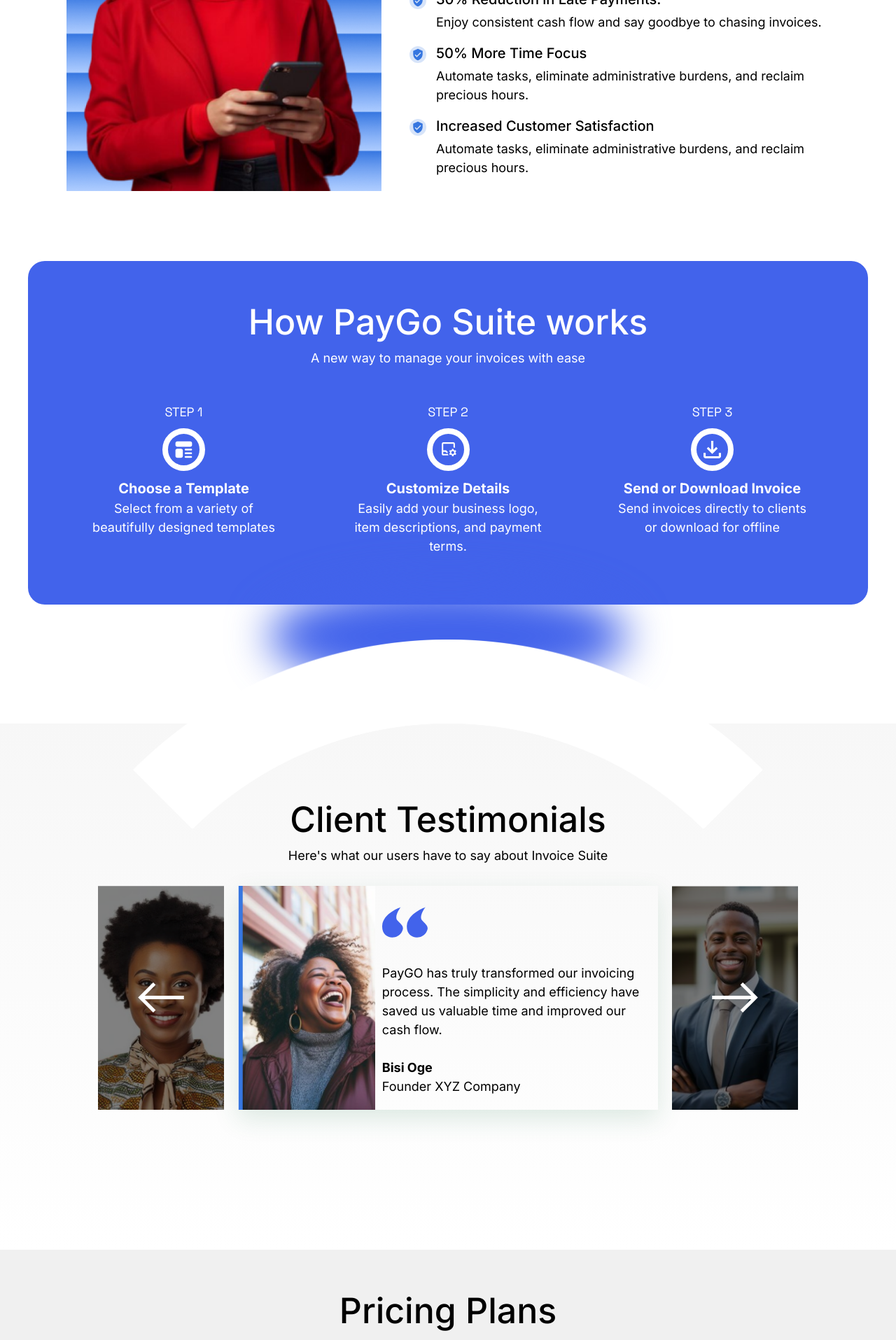
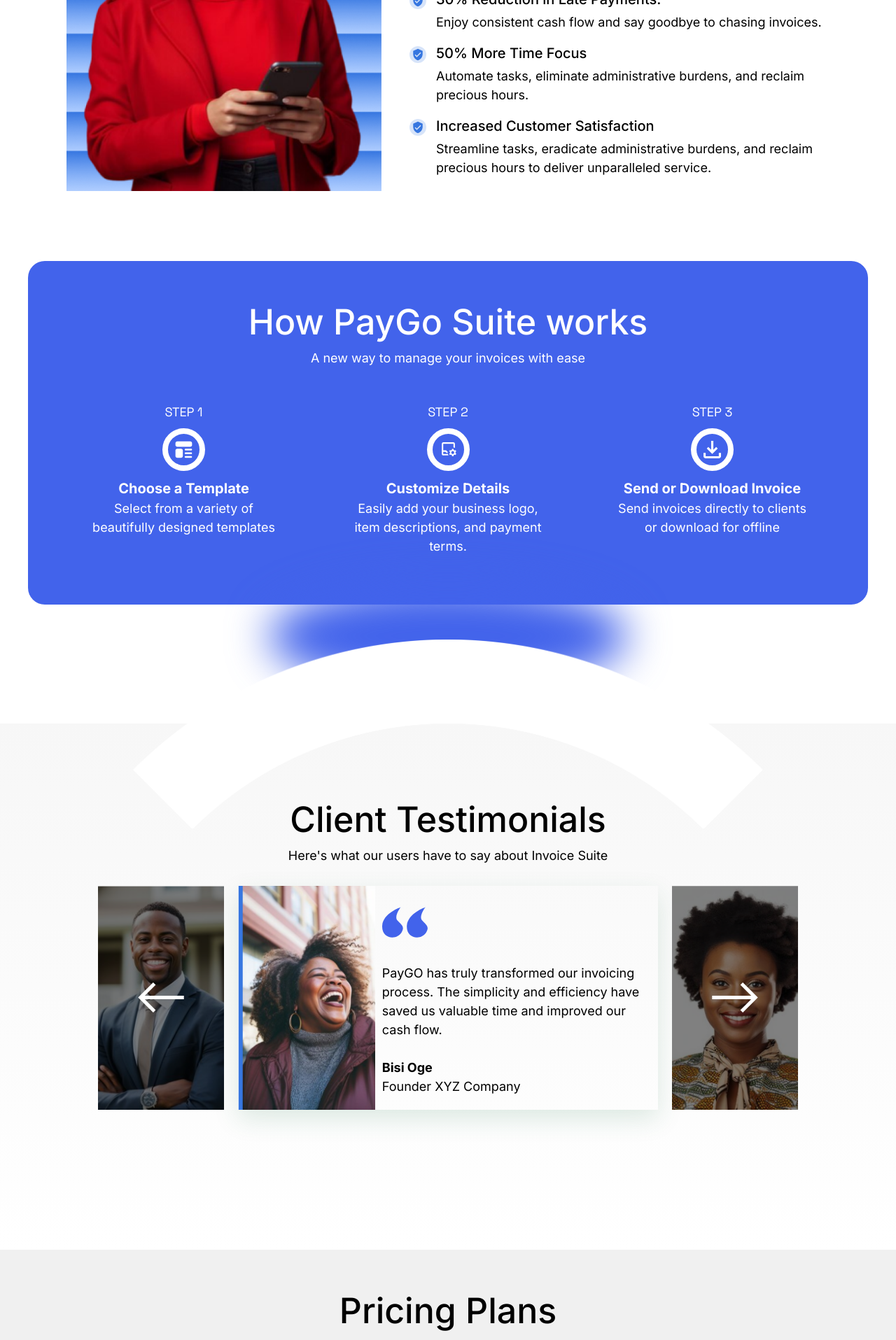
Before and after one commit to De-Project-Company/Paygo-React, a React (Vite) app: page / in a window 1280 px wide. Shown: the part 1676-3591 px from the top of the page at 70% size. Built offline with nearby package versions, Linux system fonts and the light colour scheme.

Commit message:
refactor(homepage): add testimonials pagination function

```diff
--- a/src/pages/index.tsx
+++ b/src/pages/index.tsx
@@ -1,81 +1,43 @@
 import clsx from 'clsx';
 
 import Header from '../components/header/header';
+import SvgIcon from '../components/svg-icon/svg-icon';
+import Footer from '../components/footer/footer';
 
 import commonStyles from '../styles/common.module.css';
 import homePageStyles from '../styles/home.module.css';
-import SvgIcon from '../components/svg-icon/svg-icon';
-import { ISvgIconNameTypes } from '../types/svg-icon-type';
-import Footer from '../components/footer/footer';
+import { benefits, features, howItWorks, testimonialData } from '../data/home-page-data';
+import { useState } from 'react';
+import { ITestimonialTypes } from '../types/home-page-data-types';
 
-interface IDataProps {
-  icon: ISvgIconNameTypes;
-  title: string;
-  description: string;
-}
-
-const features: IDataProps[] = [
-  {
-    title: 'Easy Invoice Creation',
-    description:
-      'Invoicing has never been so simple. With our easy-to-use interface and powerful features, you can create and manage invoices with ease',
-    icon: 'create',
-  },
-  {
-    title: 'Real-time updates',
-    description:
-      "With real-time updates, you'll always have the most up- to - date information at your fingertips.You'll be able to track payments manage client information, and view invoice statuses instantly",
-    icon: 'notification',
-  },
-  {
-    title: 'Customizable Templates',
-    description:
-      'With Invoice Suite, you can create beautiful invoices that showcase your unique brand personality. Make a lasting impression with every invoice you send',
-    icon: 'customize',
-  },
-];
-
-const benefits = [
-  {
-    title: '30% Reduction in Late Payments:',
-    description:
-      'Enjoy consistent cash flow and say goodbye to chasing invoices.',
-  },
-  {
-    title: '50% More Time Focus',
-    description:
-      'Automate tasks, eliminate administrative burdens, and reclaim precious hours.',
-  },
-  {
-    title: 'Increased Customer Satisfaction',
-    description:
-      'Automate tasks, eliminate administrative burdens, and reclaim precious hours.',
-  },
-];
-
-const howItWorks: IDataProps[] = [
-  {
-    icon: 'template',
-    title: 'Choose a Template',
-    description: 'Select from a variety of beautifully designed templates',
-  },
-  {
-    icon: 'customize',
-    title: 'Customize Details',
-    description:
-      'Easily add your business logo, item descriptions, and payment terms.',
-  },
-  {
-    icon: 'download',
-    title: 'Send or Download Invoice',
-    description: 'Send invoices directly to clients or download for offline ',
-  },
-];
 
 const Home = () => {
+  const [activeIndex, setActiveIndex] = useState(0)
+
+  const activeTestimonial: ITestimonialTypes = testimonialData[activeIndex];
+
+  // get next and previous button background image
+  const prevIndex = activeIndex > 0 ? activeIndex - 1 : testimonialData.length - 1;
+  const nextIndex = activeIndex < testimonialData.length - 1 ? activeIndex + 1 : 0;
+  const prevItem = testimonialData[prevIndex];
+  const nextItem = testimonialData[nextIndex];
+
+  const handlePagination = (page: number) => {
+    let newIndex = page;
+
+    if (newIndex < 0) {
+      newIndex = testimonialData.length - 1;
+    } else if (newIndex >= testimonialData.length) {
+      newIndex = 0;
+    }
+
+    setActiveIndex(newIndex);
+  }
+
   return (
     <>
       <Header />
+      {/* hero section  */}
       <section className={homePageStyles.heroSection}>
         <img
           src="/assets/hero-bg.png"
@@ -120,7 +82,9 @@
         </div>
       </section>
 
+      {/* core features section  */}
       <section
+        id='features'
         className={clsx(
           commonStyles.fullBleed,
           homePageStyles.coreFeaturesSection
@@ -144,6 +108,7 @@
         </div>
       </section>
 
+      {/* benefits section  */}
       <section
         className={clsx(commonStyles.fullBleed, homePageStyles.benefitsSection)}
       >
@@ -173,7 +138,9 @@
         </div>
       </section>
 
+      {/* how it works section  */}
       <section
+        id='how-it-works'
         className={clsx(
           commonStyles.fullBleed,
           homePageStyles.sectionPadding,
@@ -205,6 +172,7 @@
         </div>
       </section>
 
+      {/* testimonials section  */}
       <section
         className={clsx(
           commonStyles.fullBleed,
@@ -225,53 +193,58 @@
           <button
             className={homePageStyles.testimonyPaginationButton}
             aria-label="previous"
+            onClick={() => handlePagination(activeIndex - 1)}
           >
-            <img src="/assets/testimony-2-avatar.png" alt="" />
+            <img src={prevItem.image} alt="" />
             <SvgIcon name="arrow-left" />
           </button>
           <div className={homePageStyles.testimonyCard}>
             <div>
-              <img src="/assets/testimony-1-avatar.png" alt="" />
+              <img src={activeTestimonial.image} alt="" />
             </div>
 
             <div>
               <div className={homePageStyles.testimonyQuoteMark}>
                 <SvgIcon name="quote" />
               </div>
-              <p>
-                PayGO has truly transformed our invoicing process. The
-                simplicity and efficiency have saved us valuable time and
-                improved our cash flow.
-              </p>
+              <p>{activeTestimonial.testimony} </p>
 
               <div>
                 <p>
-                  <strong>Bisi Oge</strong>
+                  <strong>{activeTestimonial.name}</strong>
                 </p>
 
-                <p>Founder XYZ Company</p>
+                <p>{activeTestimonial.companyAndRole}</p>
               </div>
             </div>
           </div>
           <button
             className={homePageStyles.testimonyPaginationButton}
             aria-label="next"
+            onClick={() => handlePagination(activeIndex + 1)}
           >
-            <img src="/assets/testimony-3-avatar.png" alt="" />
+            <img src={nextItem.image} alt="" />
             <SvgIcon name="arrow-right" />
           </button>
         </div>
 
         <div className={homePageStyles.mobilePagination}>
-          <button>
+          <button
+            aria-label="previous"
+            onClick={() => handlePagination(activeIndex - 1)}
+          >
             <SvgIcon name="arrow-left" />
           </button>
-          <button>
+          <button
+            aria-label="next"
+            onClick={() => handlePagination(activeIndex + 1)}
+          >
             <SvgIcon name="arrow-right" />
           </button>
         </div>
       </section>
 
+      {/* pricing section  */}
       <section
         className={clsx(
           commonStyles.fullBleed,
@@ -286,7 +259,7 @@
           <div
             className={clsx(
               homePageStyles.pricingCard,
-              homePageStyles.secondary
+              // homePageStyles.secondary
             )}
           >
             <div>
@@ -297,7 +270,7 @@
 
             <button>Get Started</button>
           </div>
-
+          {/*
           <div className={homePageStyles.pricingCard}>
             <div>
               <h3>Pro Plan</h3>
@@ -316,10 +289,11 @@
             </div>
 
             <button>Get Started</button>
-          </div>
+          </div> */}
         </div>
       </section>
 
+      {/* free trial banner section  */}
       <section
         className={clsx(
           homePageStyles.sectionPadding,
@@ -350,7 +324,9 @@
         </div>
       </section>
 
+      {/* contact section  */}
       <section
+        id='contact-us'
         className={clsx(
           commonStyles.fullBleed,
           homePageStyles.sectionPadding,
```
